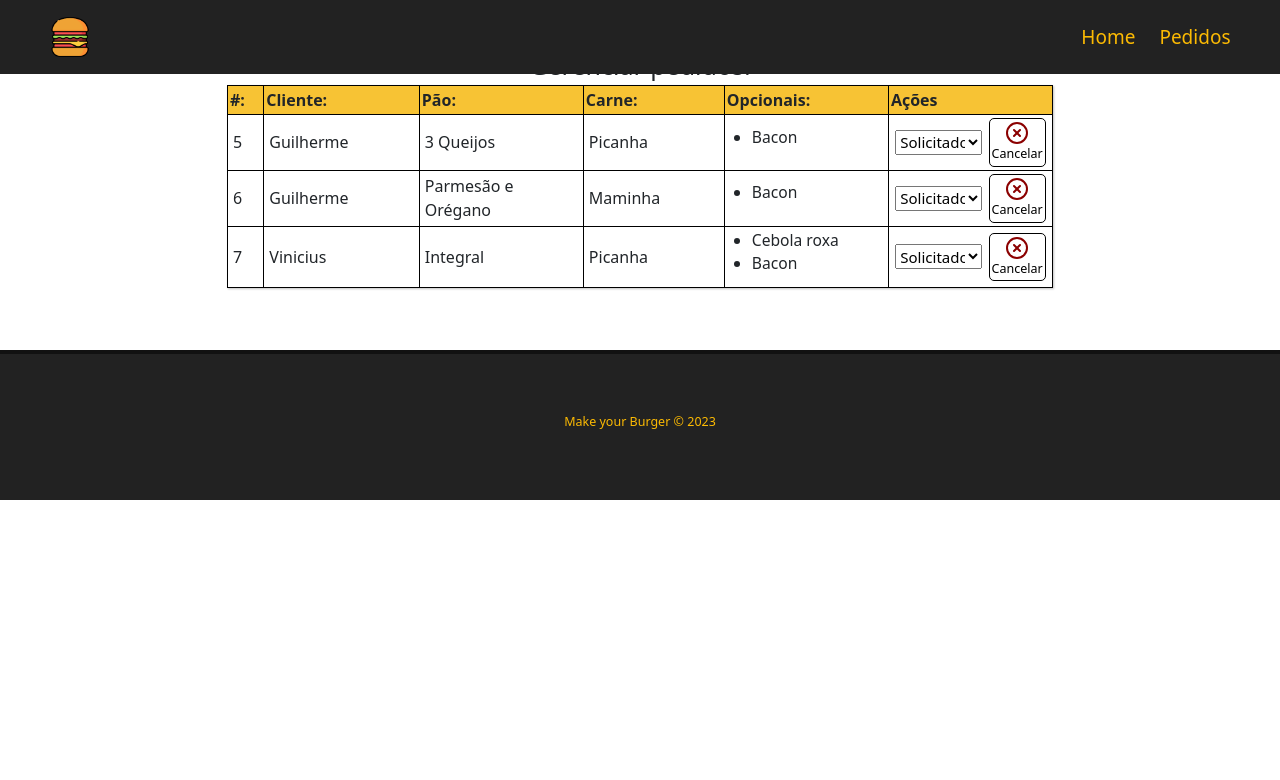
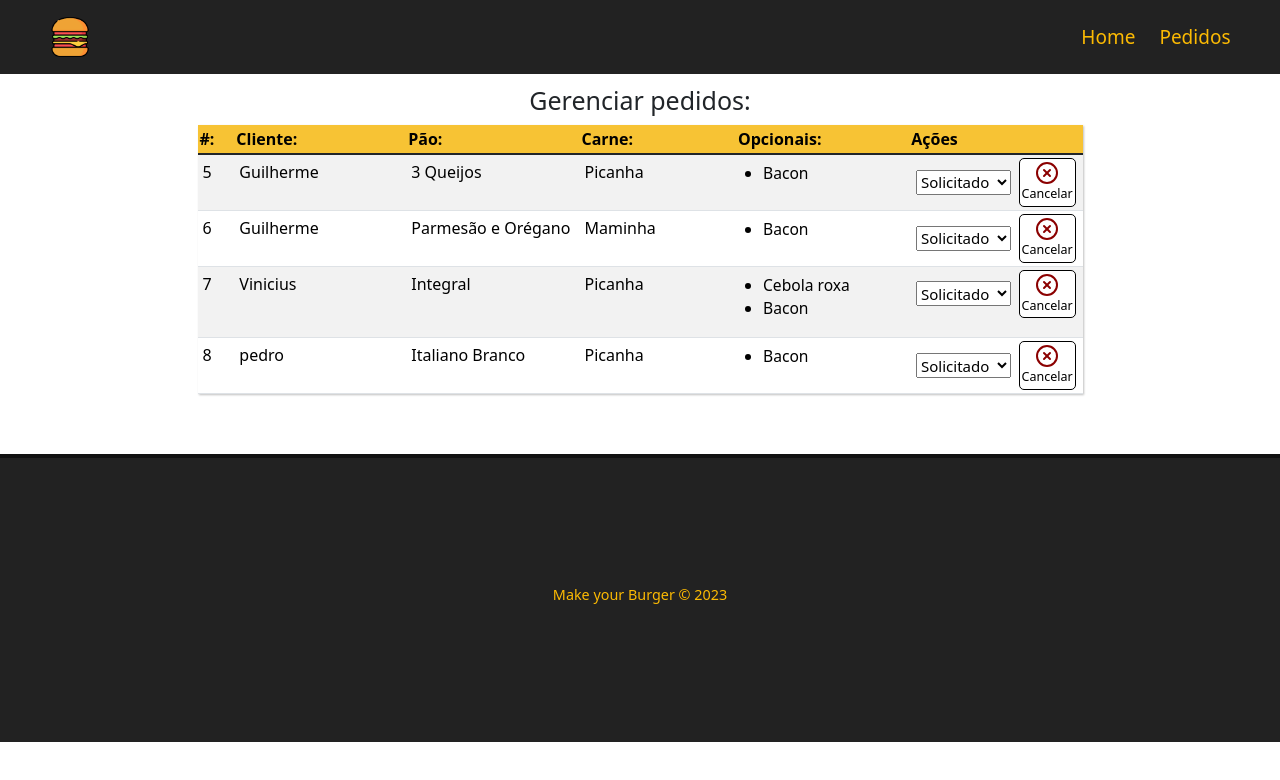
Before and after one commit to pedro-h-fernandes/make_your_burger, a Vue app: page /pedidos in a window 1280 px wide. Shown: the top 780 px of the page. Built offline with nearby package versions, Linux system fonts and the light colour scheme; data requests are answered from the project's data file.

Commit message:
bootstrap na tabela e outras modificacoes

```diff
--- a/db/db.json
+++ b/db/db.json
@@ -108,6 +108,16 @@
       ],
       "status": "Solicitado",
       "id": 7
+    },
+    {
+      "nome": "pedro",
+      "carne": "Picanha",
+      "pao": "Italiano Branco",
+      "opcionais": [
+        "Bacon"
+      ],
+      "status": "Solicitado",
+      "id": 8
     }
   ]
 }
--- a/package.json
+++ b/package.json
@@ -13,6 +13,7 @@
   "dependencies": {
     "@popperjs/core": "^2.11.8",
     "bootstrap": "^5.3.2",
+    "font-awesome-icons": "^1.6.0",
     "json-server": "^0.17.3",
     "vue": "^3.3.4",
     "vue-router": "^4.2.4"
--- a/src/App.vue
+++ b/src/App.vue
@@ -34,7 +34,7 @@ export default {
 }
 
 .main-container {
-  margin: 50px;
+  margin: 80px 50px 50px 50px;
   min-height: 250px;
 }
 
--- a/src/components/Banner.vue
+++ b/src/components/Banner.vue
@@ -13,10 +13,10 @@ export default {
 
 <style scoped>
 #main-banner {
-    background: url('/img/burger.jpg') no-repeat 0 -350px;
+    background: url('/img/burger.jpg');
     background-size:cover;
     width: 100%;
-    height: 65vh;
+    height: 72vh;
     display: flex;
     align-items: center;
     justify-content: flex-start;
@@ -24,7 +24,7 @@ export default {
 
 h1 {
     padding: 2%;
-    width: 500px;
+    width: 35%;
     padding-left: 5%;
     color: #fff;
     text-align: center;
--- a/src/components/Dashboard.vue
+++ b/src/components/Dashboard.vue
@@ -1,21 +1,21 @@
 <template>
     <Messages :msg="msg" v-show="msg" />
     <div id="burgerTable">
-        <table style="width:70%;">
+        <table class="table table-striped w-75 mt-lg ">
             <thead>
                 <tr>
-                    <th class="order-id">#:</th>
-                    <th>Cliente:</th>
-                    <th>Pão:</th>
-                    <th>Carne:</th>
-                    <th>Opcionais:</th>
-                    <th>Ações</th>
+                    <th scope="col" class="order-id">#:</th>
+                    <th scope="col">Cliente:</th>
+                    <th scope="col">Pão:</th>
+                    <th scope="col">Carne:</th>
+                    <th scope="col">Opcionais:</th>
+                    <th scope="col">Ações</th>
                 </tr>
             </thead>
 
-            <tbody>
+            <tbody class="table-group-divider">
                 <tr class="burger-table-row" v-for="pedido in pedidos" :key="pedido.id">
-                    <td class="order-number">{{ pedido.id }}</td>
+                    <td scope="row" class="order-number">{{ pedido.id }}</td>
                     <td>{{ pedido.nome }}</td>
                     <td>{{ pedido.pao }}</td>
                     <td>{{ pedido.carne }}</td>
@@ -128,7 +128,6 @@ table {
 }
 
 thead th {
-    border: 1px solid black;
     background-color: #f7c334;
     text-align: justify;
     padding: 2px;
@@ -142,7 +141,6 @@ tbody td {
 }
 
 tbody td {
-    border: 1px solid black;
     padding-left: 5px;
     font-size: 1.6rem;
 }
@@ -160,11 +158,12 @@ tbody td {
 .acoes div {
     display: flex;
     justify-content: space-around;
+    flex-wrap: wrap;
     align-items: center;
 }
 
 .acoes select {
-    width: 55%;
+    width: 95px;
     height: 25px;
     font-size: 1.5rem;
 }
@@ -174,7 +173,7 @@ select option {
 }
 
 .delete-btn {
-    background-color: transparent;
+    background-color: #fff;
     border-radius: 5px;
     padding: 2px;
     border: 1px solid #000000;
--- a/src/components/Footer.vue
+++ b/src/components/Footer.vue
@@ -10,8 +10,8 @@ export default {
 </script>
 <style scoped>
 #footer {
-    height: 150px;
-    font-size: 2rem;
+    height:36vh;
+    font-size: 2.3rem;
     background-color: #222;
     border-top: 4px solid #111;
     color: #fcba03;
--- a/src/views/PedidosView.vue
+++ b/src/views/PedidosView.vue
@@ -1,6 +1,6 @@
 <template>
-  <div class="main-container">
-    <h1>Gerenciar pedidos:</h1>
+  <div class="main-container mb-lg">
+    <h1 class="p-2 mb-2">Gerenciar pedidos:</h1>
     <Dashboard/>
   </div>
 </template>
```
Also changed, not shown: 1 other file (tests, documents, lock files or other folders).
